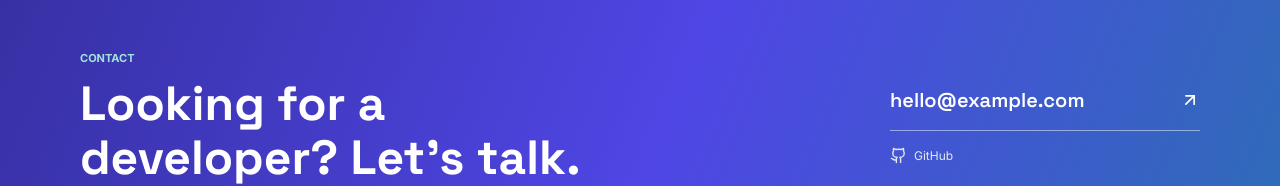
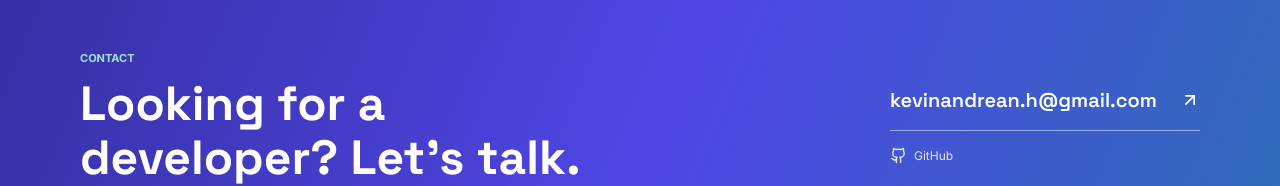
Before and after one commit to kevin-andrean/portfolio, a React (Vite) app: page / in a window 1280 px wide. Shown: the part 5029-5215 px from the top of the page. Built offline with nearby package versions, Linux system fonts and the light colour scheme.

Commit message:
update email

```diff
--- a/src/data/content.js
+++ b/src/data/content.js
@@ -9,7 +9,7 @@ const content = {
     intro: 'Software developer with 7+ years of professional experience, plus freelance work since 2015, across web and game development. I deliver client integrations in JavaScript, build games in Unity3D (C#) and Unreal Engine (C++), and recently built AI-powered Python tools.',
     location: 'Surabaya, East Java, Indonesia',
     badge: 'Open to new opportunities',
-    email: 'hello@example.com',
+    email: 'kevinandrean.h@gmail.com',
     github: 'https://github.com/kevin-andrean',
     linkedin: '',
     heroSymbol: '</>',
```
